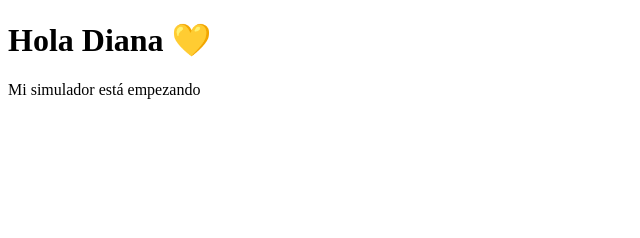
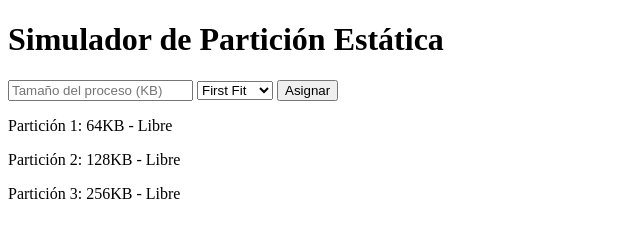
Before and after one commit to DianaVillagra/simulador-memoria, a plain HTML site: page index.html in a window 1280 px wide. Shown: the whole page, without its empty margins (0-640 px from the left). Drawn offline with Linux system fonts and the light colour scheme.

Commit message:
Simulador con First Fit, Best Fit y Worst Fit

```diff
--- a/index.html
+++ b/index.html
@@ -1,10 +1,96 @@
 <!DOCTYPE html>
-<html>
+<html lang="es">
 <head>
-  <title>Simulador</title>
+  <meta charset="UTF-8">
+  <title>Simulador de Memoria</title>
 </head>
 <body>
-  <h1>Hola Diana 💛</h1>
-  <p>Mi simulador está empezando</p>
+
+  <h1>Simulador de Partición Estática</h1>
+
+  <input type="number" id="proceso" placeholder="Tamaño del proceso (KB)">
+
+  <select id="algoritmo">
+    <option value="first">First Fit</option>
+    <option value="best">Best Fit</option>
+    <option value="worst">Worst Fit</option>
+  </select>
+
+  <button onclick="asignar()">Asignar</button>
+
+  <div id="memoria"></div>
+
+  <script>
+    let particiones = [
+      { tamaño: 64, libre: true },
+      { tamaño: 128, libre: true },
+      { tamaño: 256, libre: true }
+    ];
+
+    function mostrarMemoria() {
+      let div = document.getElementById("memoria");
+      div.innerHTML = "";
+
+      particiones.forEach((p, i) => {
+        div.innerHTML += `<p>Partición ${i+1}: ${p.tamaño}KB - ${p.libre ? "Libre" : "Ocupado"}</p>`;
+      });
+    }
+
+    function asignar() {
+      let tamaño = parseInt(document.getElementById("proceso").value);
+      let algoritmo = document.getElementById("algoritmo").value;
+
+      let seleccion = -1;
+
+      if (algoritmo === "first") {
+        for (let i = 0; i < particiones.length; i++) {
+          if (particiones[i].libre && particiones[i].tamaño >= tamaño) {
+            seleccion = i;
+            break;
+          }
+        }
+      }
+
+      if (algoritmo === "best") {
+        let mejor = Infinity;
+
+        for (let i = 0; i < particiones.length; i++) {
+          if (particiones[i].libre && particiones[i].tamaño >= tamaño) {
+            let espacio = particiones[i].tamaño - tamaño;
+            if (espacio < mejor) {
+              mejor = espacio;
+              seleccion = i;
+            }
+          }
+        }
+      }
+
+      if (algoritmo === "worst") {
+        let peor = -1;
+
+        for (let i = 0; i < particiones.length; i++) {
+          if (particiones[i].libre && particiones[i].tamaño >= tamaño) {
+            let espacio = particiones[i].tamaño - tamaño;
+            if (espacio > peor) {
+              peor = espacio;
+              seleccion = i;
+            }
+          }
+        }
+      }
+
+      if (seleccion !== -1) {
+        particiones[seleccion].libre = false;
+        alert("Proceso asignado correctamente");
+      } else {
+        alert("No hay espacio suficiente");
+      }
+
+      mostrarMemoria();
+    }
+
+    mostrarMemoria();
+  </script>
+
 </body>
 </html>
```
